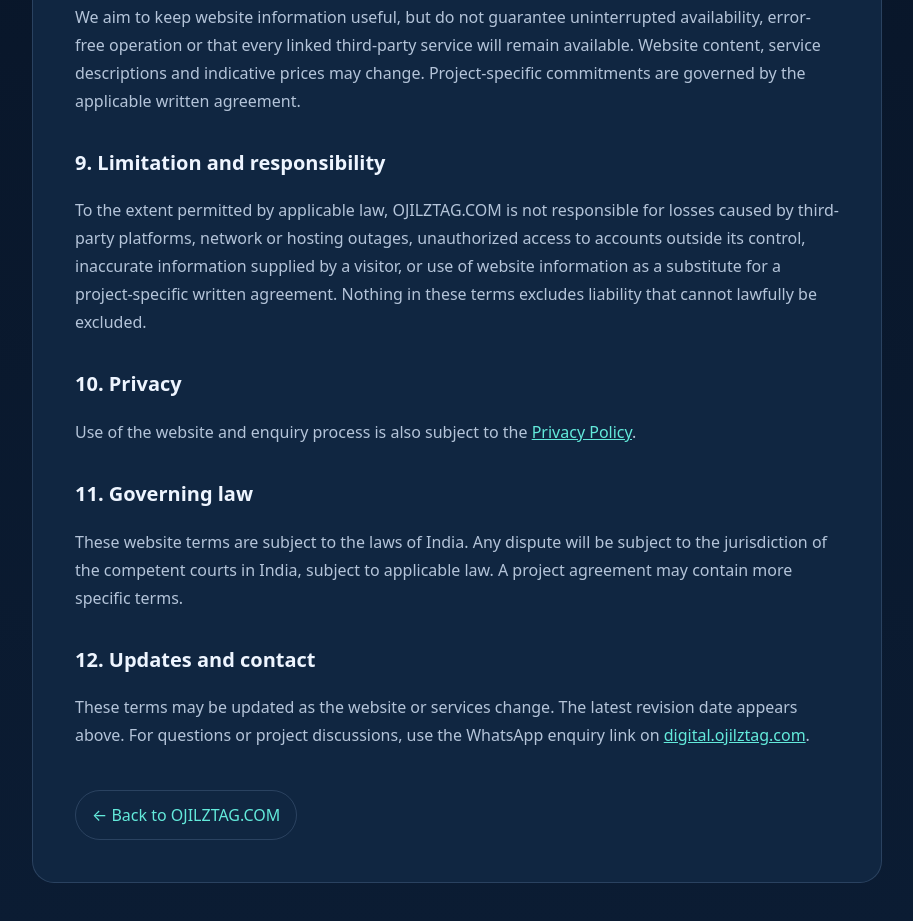
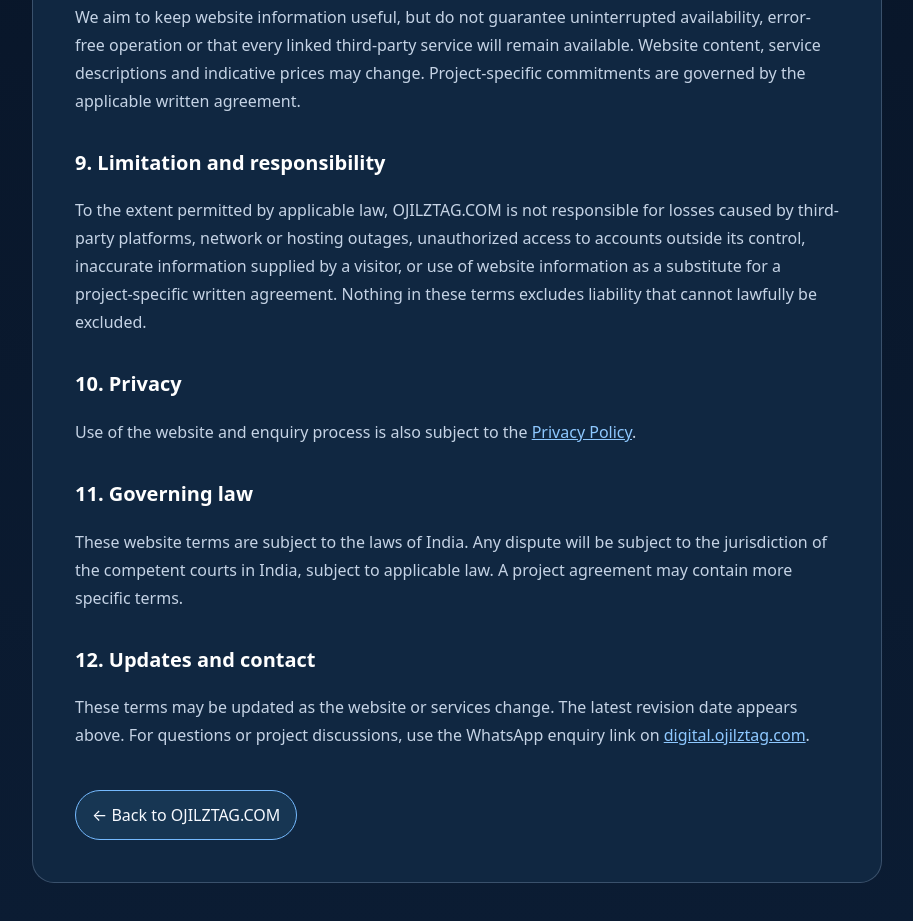
Before and after one commit to ojilztag/digital.ojilztag.com, a plain HTML site: page terms.html in a window 1280 px wide. Shown: the part 1719-2640 px from the top of the page, without its empty margins (183-1096 px from the left). Drawn offline with Linux system fonts and the light colour scheme.

Commit message:
Improve terms page text contrast and focus visibility

```diff
--- a/terms.html
+++ b/terms.html
@@ -9,6 +9,21 @@
 <style>
 :root{color-scheme:dark;--bg:#071426;--panel:#102641;--line:rgba(180,211,255,.16);--text:#eef5ff;--muted:#b4c4d9;--accent:#63eadb}
 *{box-sizing:border-box}body{margin:0;background:linear-gradient(180deg,#050d1b,#0b1c33);color:var(--text);font:16px/1.75 system-ui,-apple-system,Segoe UI,Arial,sans-serif}.wrap{width:min(850px,calc(100% - 32px));margin:48px auto}.brand{font-weight:900;letter-spacing:.04em;color:var(--accent);text-decoration:none}.panel{margin-top:22px;padding:clamp(22px,5vw,42px);border:1px solid var(--line);border-radius:22px;background:var(--panel)}h1{font-size:clamp(2rem,5vw,3rem);line-height:1.1}h2{margin-top:30px;font-size:1.25rem}p,li{color:var(--muted)}a{color:var(--accent)}.date{font-size:.9rem;color:var(--muted)}.back{display:inline-block;margin-top:25px;padding:10px 16px;border:1px solid var(--line);border-radius:99px;text-decoration:none}
+
+
+/* GLOBAL READABILITY + CONTRAST AUDIT — Nov 2026 */
+:root{color-scheme:dark;--bg:#050d1b;--panel:#102741;--line:rgba(190,213,242,.24);--text:#f7faff;--muted:#c5d3e5;--accent:#70f0df}
+body{color:#f7faff}
+h1,h2,h3,h4{color:#ffffff}
+p,li,.date{color:#c5d3e5}
+a{color:#8ec8ff}
+a:hover,a:focus-visible{color:#ffffff}
+.back{color:#f7faff;border-color:#75baff;background:#173653}
+.back:hover,.back:focus-visible{background:#24547d}
+:focus-visible{outline:2px solid #70f0df;outline-offset:3px}
+::selection{background:#1b6592;color:#fff}
+
+/* END GLOBAL READABILITY AUDIT */
 </style>
 </head>
 <body><main class="wrap"><a class="brand" href="/">OJILZTAG.COM</a><article class="panel">
```
